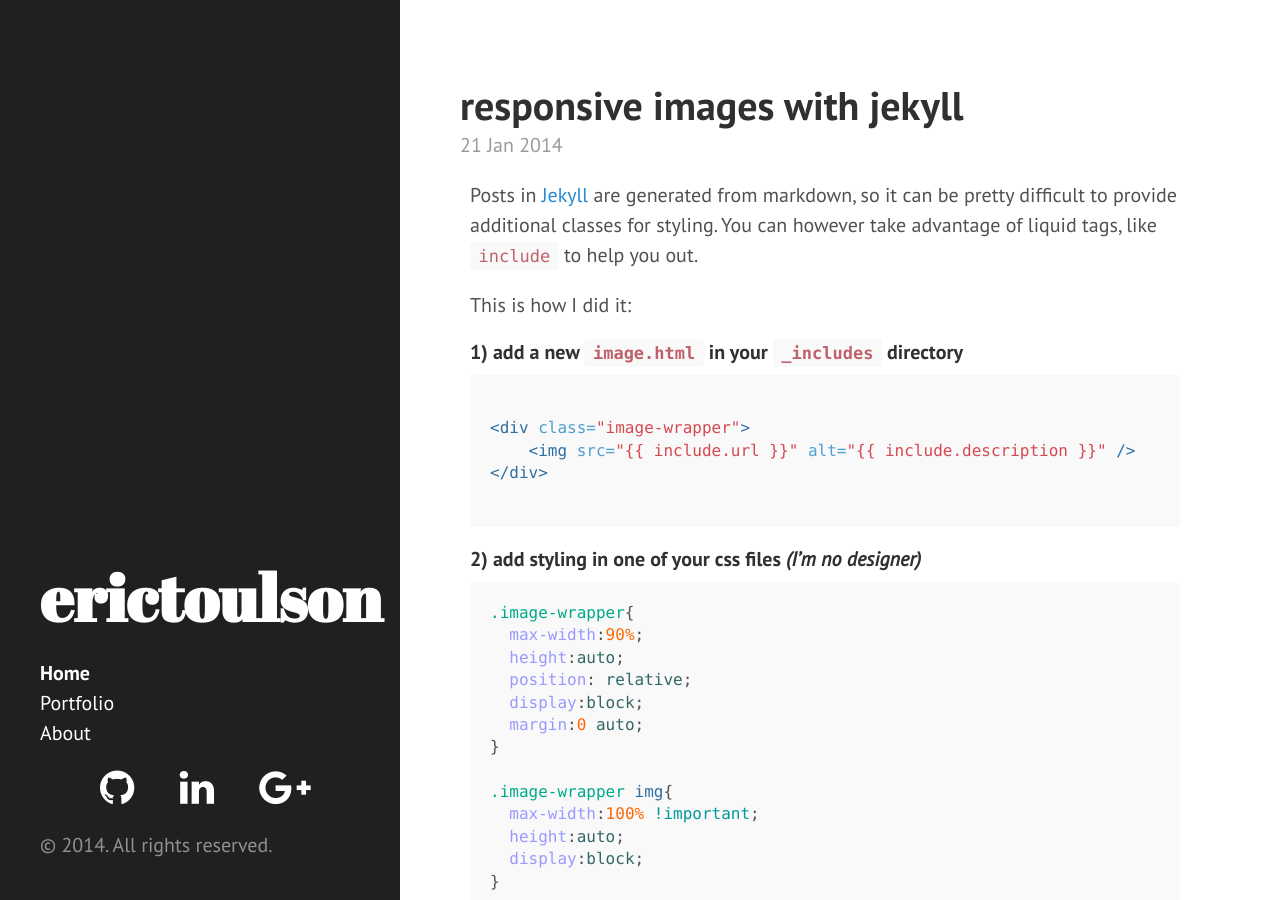
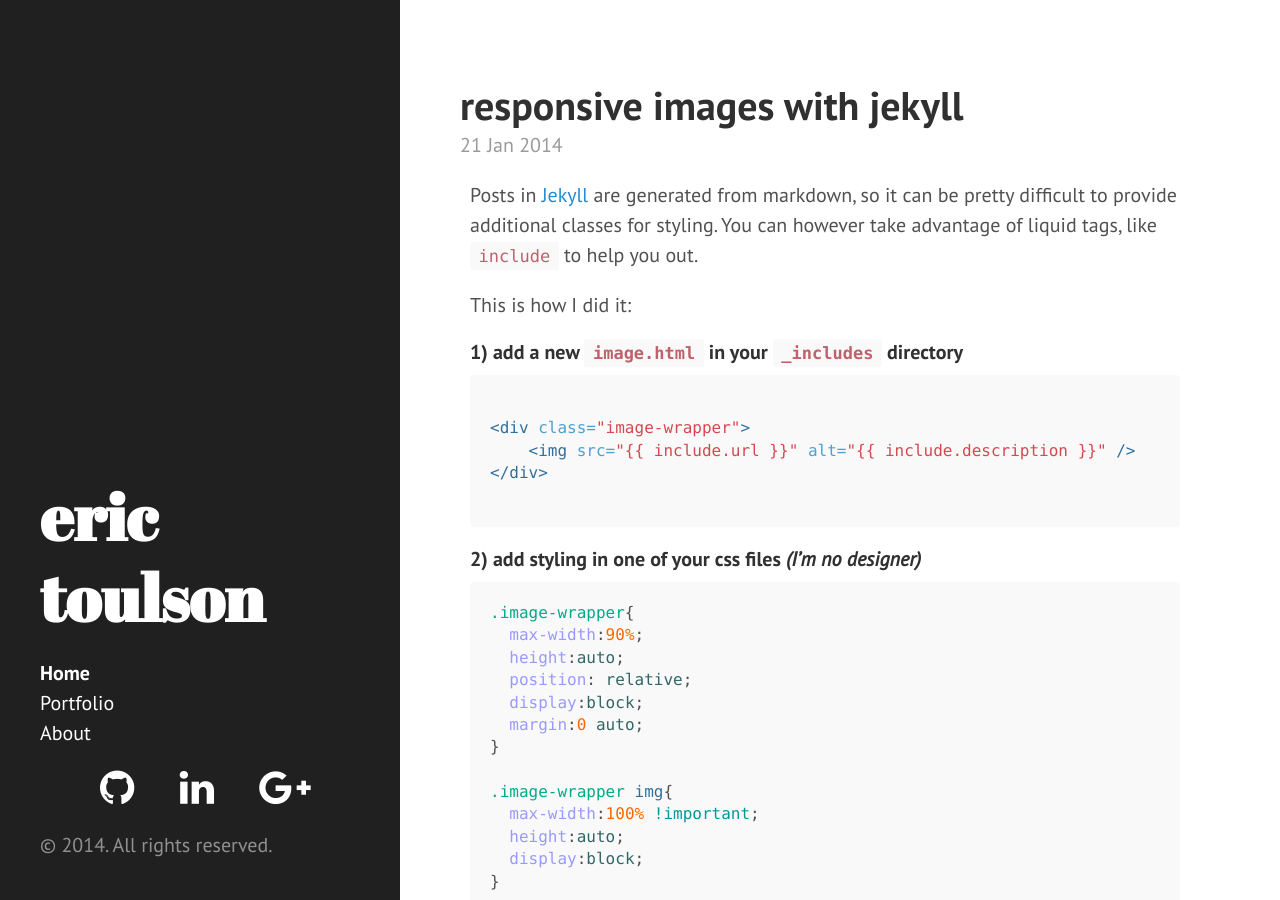
Before and after one commit to Ebtoulson/ebtoulson.github.io, a Jekyll site: the page built from index.html, in a window 1280 px wide and 900 px high. Built offline with Jekyll 4.4.1, drawn with Linux system fonts in a browser that asks for light colours; nearby versions of some CDN libraries; Markdown is read by kramdown in place of the engine named in the settings; the list of posts is cut into pages by our own code.

Commit message:
updating site title

```diff
--- a/_config.yml
+++ b/_config.yml
@@ -6,8 +6,8 @@ pygments:         true
 permalink:        pretty
 
 # Setup
-title:            erictoulson
-tagline:          'erictoulson | tech talk'
+title:            eric<br/>toulson
+tagline:          ''
 description:      ''
 url:              ''
 
```
